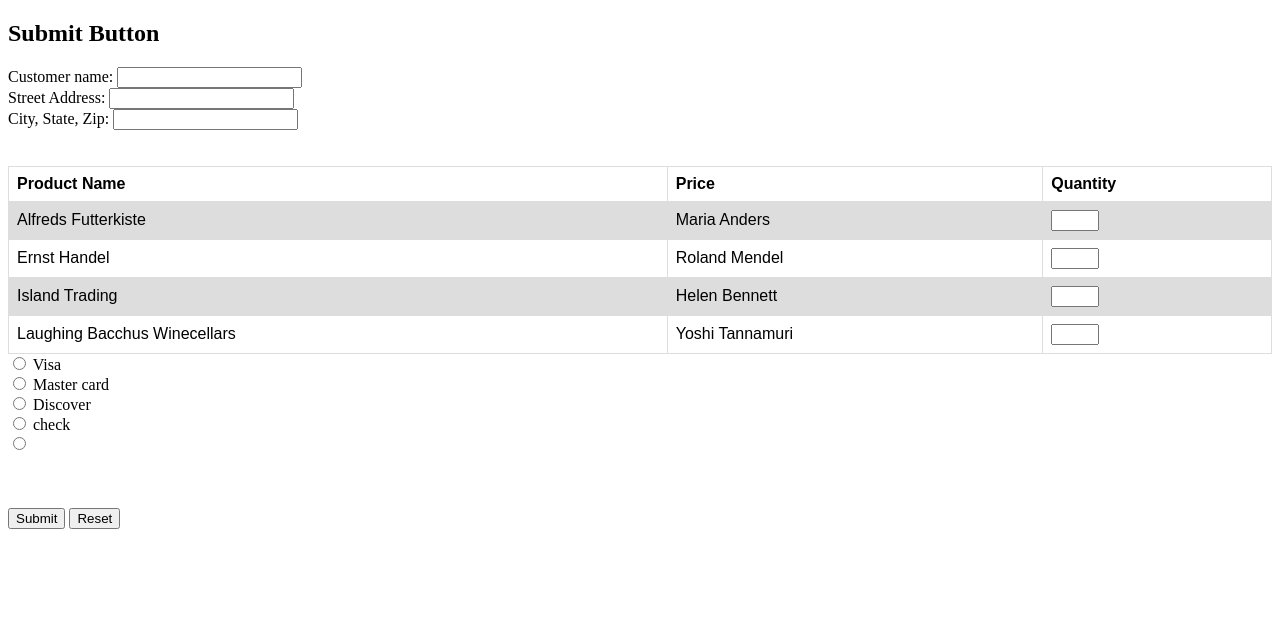
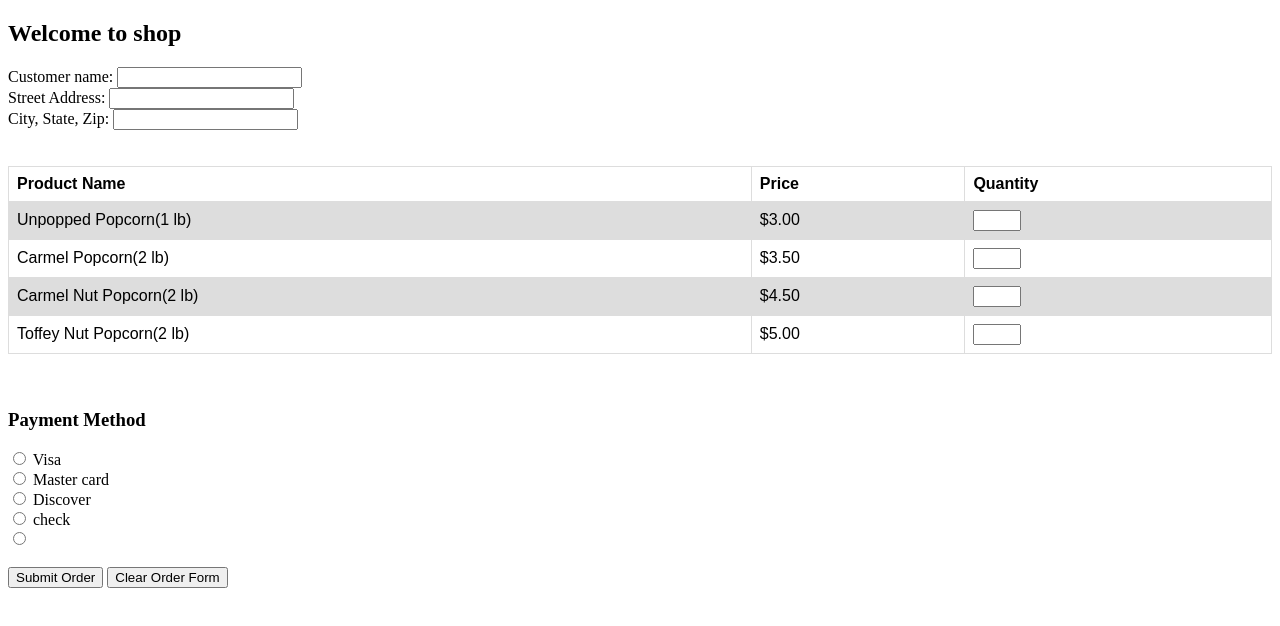
Before and after one commit to vinod-metha06/form, a plain HTML site: page index.html in a window 1280 px wide. Drawn offline with Linux system fonts and the light colour scheme.

Commit message:
first commit

```diff
--- a/index.html
+++ b/index.html
@@ -21,7 +21,7 @@ tr:nth-child(even) {
 </head>
 <body>
 
-<h2>Submit Button</h2>
+<h2>Welcome to shop</h2>
 
 
 <form action="/action_page.php">
@@ -42,28 +42,32 @@ tr:nth-child(even) {
     <th>Quantity</th>
   </tr>
   <tr>
-    <td>Alfreds Futterkiste</td>
-    <td>Maria Anders</td>
+    <td>Unpopped Popcorn(1 lb)</td>
+    <td>$3.00</td>
     <td><input type="number" id="quantity" name="quantity" min="1" max="5"></td>
   </tr>
 
   <tr>
-    <td>Ernst Handel</td>
-    <td>Roland Mendel</td>
+    <td>Carmel Popcorn(2 lb)</td>
+    <td>$3.50</td>
     <td><input type="number" id="quantity" name="quantity" min="1" max="5"></td>
   </tr>
   <tr>
-    <td>Island Trading</td>
-    <td>Helen Bennett</td>
+    <td>Carmel Nut Popcorn(2 lb)</td>
+    <td>$4.50</td>
     <td><input type="number" id="quantity" name="quantity" min="1" max="5"></td>
   </tr>
   <tr>
-    <td>Laughing Bacchus Winecellars</td>
-    <td>Yoshi Tannamuri</td>
+    <td>Toffey Nut Popcorn(2 lb)</td>
+    <td>$5.00</td>
     <td><input type="number" id="quantity" name="quantity" min="1" max="5"></td>
   </tr>
 
 </table>
+
+<br></br>
+
+<h3>Payment Method </h3>
 
 <input type="radio" id="male" name="gender" value="male">
   <label for="Visa">Visa</label><br>
@@ -77,10 +81,9 @@ tr:nth-child(even) {
 
 
 <br></br>
-<br></br>
 
-  <input type="submit" value="Submit">
-  <input type="reset">
+  <input type="submit" value="Submit Order">
+  <input type="reset" value="Clear Order Form">
 </form>
 
 
```
